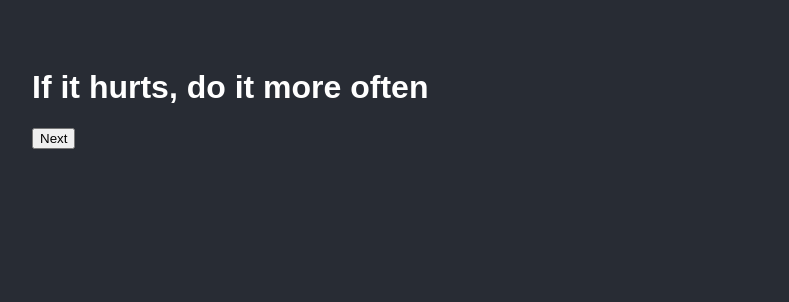
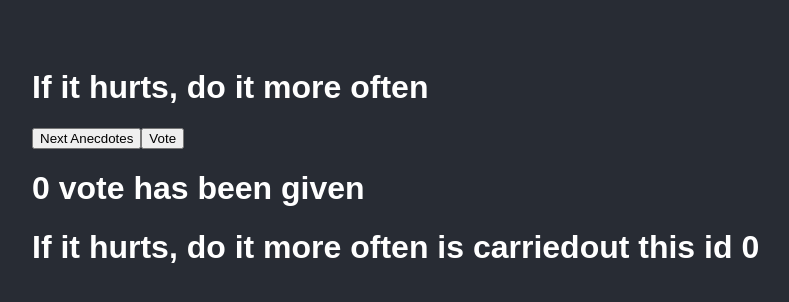
Before and after one commit to onrush1995/Fullstackopen, a React (Create React App) app in the folder part1/course_Information_Step2/: page / in a window 1280 px wide. Shown: the top 302 px of the page, without its empty margins (16-805 px from the left). Built offline with nearby package versions, Linux system fonts and the light colour scheme.

Commit message:
Made a partial work for 1.12*: anecdotes step1

```diff
--- a/part1/course_Information_Step2/src/App.js
+++ b/part1/course_Information_Step2/src/App.js
@@ -2,13 +2,38 @@ import { useState } from 'react';
 
 const App = () => {
     const anecdotes = [
-        'If it hurts, do it more often',
-        'Adding manpower to a late software project makes it later!',
-        'The first 90 percent of the code accounts for the first 10 percent of the development time...The remaining 10 percent of the code accounts for the other 90 percent of the development time.',
-        'Any fool can write code that a computer can understand. Good programmers write code that humans can understand.',
-        'Premature optimization is the root of all evil.',
-        'Debugging is twice as hard as writing the code in the first place. Therefore, if you write the code as cleverly as possible, you are, by definition, not smart enough to debug it.',
-        'Programming without an extremely heavy use of console.log is same as if a doctor would refuse to use x-rays or blood tests when diagnosing patients'
+        {
+            id: 0,
+            quote: 'If it hurts, do it more often'
+        },
+        {
+            id: 1,
+            quote: 'Adding manpower to a late software project makes it later!'
+        },
+        {
+            id: 2,
+            quote:
+                'The first 90 percent of the code accounts for the first 10 percent of the development time...The remaining 10 percent of the code accounts for the other 90 percent of the development time.'
+        },
+        {
+            id: 3,
+            quote:
+                'Any fool can write code that a computer can understand. Good programmers write code that humans can understand.'
+        },
+        {
+            id: 4,
+            quote: 'Premature optimization is the root of all evil.'
+        },
+        {
+            id: 5,
+            quote:
+                'Debugging is twice as hard as writing the code in the first place. Therefore, if you write the code as cleverly as possible, you are, by definition, not smart enough to debug it.'
+        },
+        {
+            id: 6,
+            quote:
+                'Programming without an extremely heavy use of console.log is same as if a doctor would refuse to use x-rays or blood tests when diagnosing patients'
+        }
     ];
 
     const [
@@ -16,17 +41,49 @@ const App = () => {
         setSelected
     ] = useState(0);
 
+    const [
+        vote,
+        setVote
+    ] = useState([]);
+
+    const [
+        totalVote,
+        setTotalVote
+    ] = useState(0);
+
+    const [
+        inTotal,
+        setInTotal
+    ] = useState([]);
+
+    const rpt = vote.reduce((cnt, cur) => ((cnt[cur] = cnt[cur] + 1 || 1), cnt), {});
+
+    console.log(inTotal);
+
     const handleClick = () => {
         const minimum = 0;
         const maximum = anecdotes.length;
-        const randomnumber = Math.ceil(Math.random() * (maximum - minimum - 1)) + minimum;
+        const randomnumber = Math.floor(Math.random() * (maximum - minimum)) + minimum;
         setSelected(randomnumber);
     };
 
+    const voteCount = () => {
+        setVote(vote.concat(idNumber));
+        setTotalVote(totalVote + 1);
+        setInTotal(rpt);
+    };
+    const selectedQuote = anecdotes[selected].quote;
+    const idNumber = anecdotes[selected].id;
+
     return (
         <div>
-            <h1>{anecdotes[selected]}</h1>
-            <button onClick={handleClick}>Next</button>
+            <h1>{selectedQuote}</h1>
+            <button onClick={handleClick}>Next Anecdotes</button>
+            <button onClick={voteCount}>Vote</button>
+            <h1>{vote.length} vote has been given</h1>
+            <h1>
+                {selectedQuote} is carriedout this id {idNumber}
+            </h1>
         </div>
     );
 };
```
